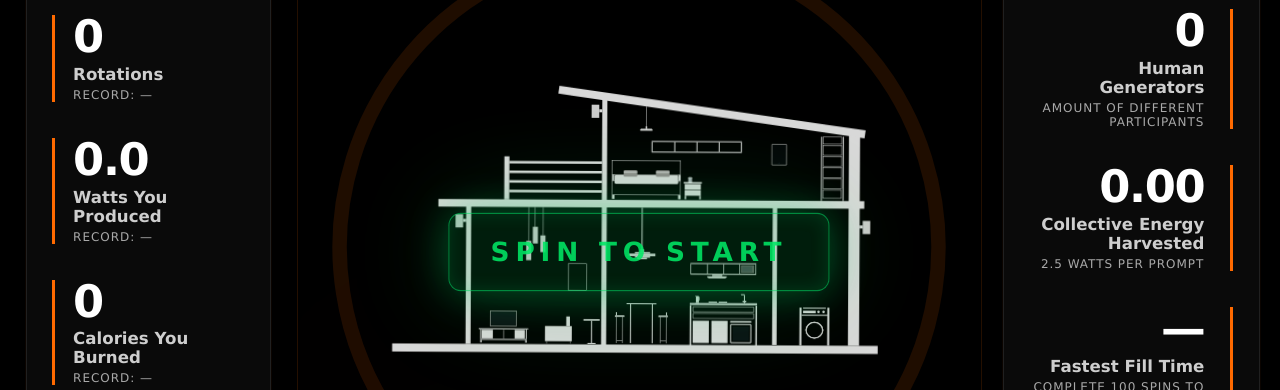
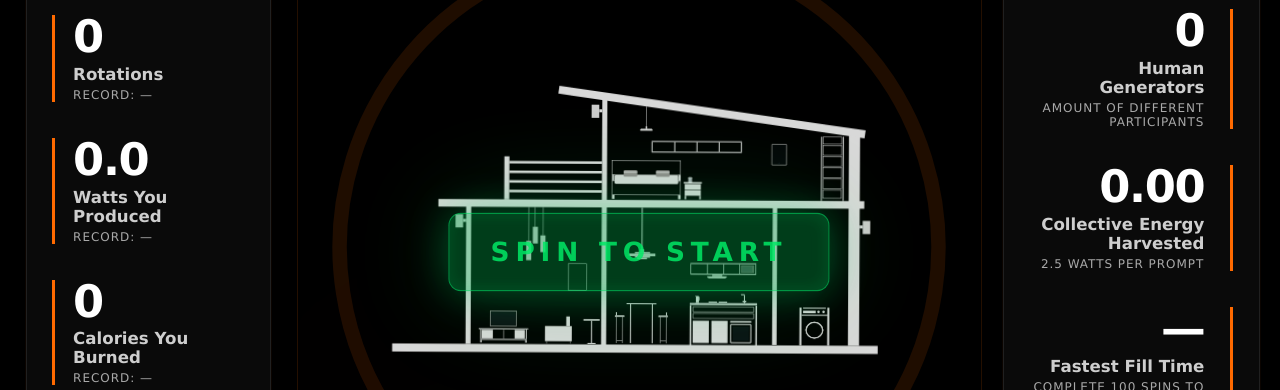
Before and after one commit to k-r-o-y/URENERGY-HOUSE-UI, a website with bundled scripts: page index.html in a window 1280 px wide. Shown: the part 149-539 px from the top of the page. Built offline with nearby package versions, Linux system fonts and the light colour scheme.

Commit message:
Update styles.css

```diff
--- a/styles.css
+++ b/styles.css
@@ -216,7 +216,7 @@ body {
   left: 50%;
   transform: translate(-50%, -50%);
   padding: 22px 40px;
-  background: rgba(0, 180, 80, 0.18);
+  background: rgba(0, 180, 80, 0.38);
   border: 1px solid rgba(0, 220, 100, 0.65);
   border-radius: 12px;
   font-size: clamp(1.4rem, 2vw, 2.2rem);
```
